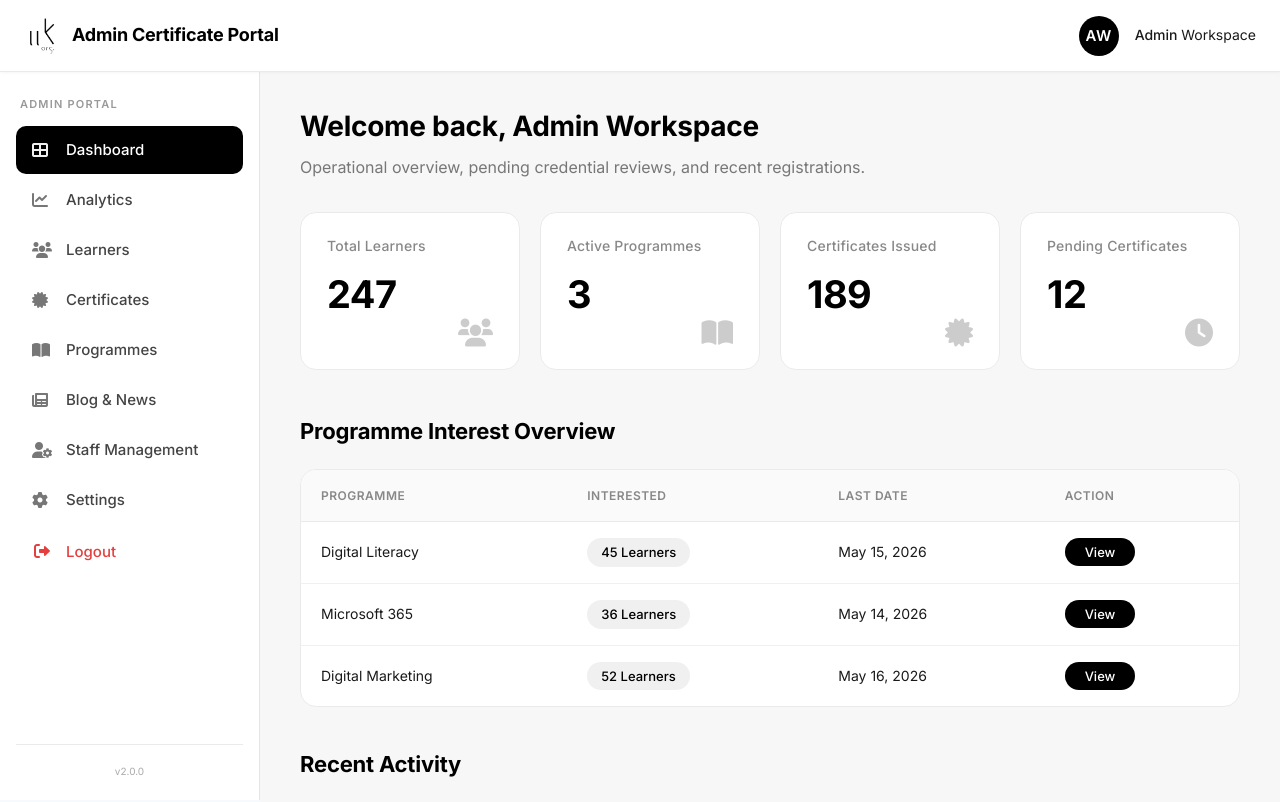
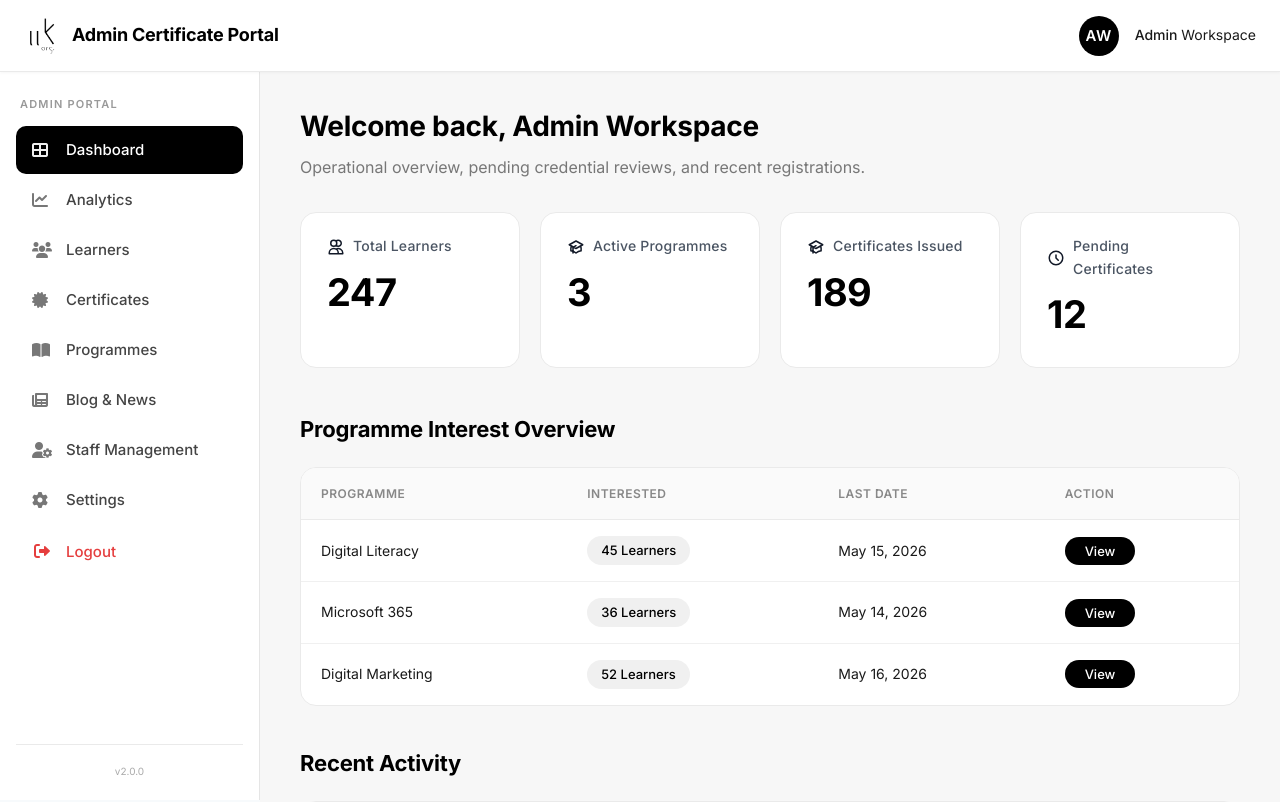
Before and after one commit to IIK-Organisation-NPO/IIK-portal-platform, a React (Vite) app: page /admin-dashboard in a window 1280 px wide. Shown: the top 802 px of the page. Built offline with nearby package versions, Linux system fonts and the light colour scheme; a web font is replaced by a local one.

Commit message:
Fix Admin Dashboard navigation and UI

```diff
--- a/src/pages/Admin_Screens/Admin_Dashboard.jsx
+++ b/src/pages/Admin_Screens/Admin_Dashboard.jsx
@@ -1,5 +1,6 @@
 // src/pages/Admin_Screens/Admin_Dashboard.jsx
 import React, { useState } from 'react';
+import { useNavigate } from 'react-router-dom';
 import Admin_Sidebar from '../../components/Admin/Admin_Sidebar';
 import Admin_Header from '../../components/Admin/Admin_Header';
 import '../../styles/Admin/Admin_Dashboard.css';
@@ -7,6 +8,7 @@ import '../../styles/Admin/Admin_Dashboard.css';
 const Admin_Dashboard = () => {
     const [isMobileMenuOpen, setIsMobileMenuOpen] = useState(false);
     const [activeNav, setActiveNav] = useState('dashboard');
+    const navigate = useNavigate();
 
     const toggleMobileMenu = () => {
         setIsMobileMenuOpen(!isMobileMenuOpen);
@@ -16,12 +18,28 @@ const Admin_Dashboard = () => {
         setIsMobileMenuOpen(false);
     };
 
-    // Stats data
+    // Stats data with correct icons
     const stats = [
-        { label: 'Total Learners', value: 247, icon: 'fa-users' },
-        { label: 'Active Programmes', value: 3, icon: 'fa-book-open' },
-        { label: 'Certificates Issued', value: 189, icon: 'fa-certificate' },
-        { label: 'Pending Certificates', value: 12, icon: 'fa-clock' },
+        {
+            label: 'Total Learners',
+            value: 247,
+            icon: 'M12 4.354a4 4 0 110 5.292M15 21H3v-1a6 6 0 0112 0v1zm0 0h6v-1a6 6 0 00-9-5.197M13 7a4 4 0 11-8 0 4 4 0 018 0z' // Users icon
+        },
+        {
+            label: 'Active Programmes',
+            value: 3,
+            icon: 'M12 14l9-5-9-5-9 5 9 5zm0 0l6.16-3.422a12.083 12.083 0 01.665 6.479A11.952 11.952 0 0012 20.055a11.952 11.952 0 00-6.824-2.998 12.078 12.078 0 01.665-6.479L12 14zm-4 6v-7.5l4-2.222' // Graduation icon
+        },
+        {
+            label: 'Certificates Issued',
+            value: 189,
+            icon: 'M12 14l9-5-9-5-9 5 9 5zm0 0l6.16-3.422a12.083 12.083 0 01.665 6.479A11.952 11.952 0 0012 20.055a11.952 11.952 0 00-6.824-2.998 12.078 12.078 0 01.665-6.479L12 14zm-4 6v-7.5l4-2.222' // Certificate/Ribbon badge icon
+        },
+        {
+            label: 'Pending Certificates',
+            value: 12,
+            icon: 'M12 8v4l3 3m6-3a9 9 0 11-18 0 9 9 0 0118 0z' // Clock icon
+        },
     ];
 
     // Programme interest data
@@ -37,6 +55,13 @@ const Admin_Dashboard = () => {
         { time: '1 hour ago', description: 'New learner registered: John Smith' },
         { time: '2 hours ago', description: 'Staff member updated program info: Microsoft 365' },
     ];
+
+    const handleViewInterested = (programmeName) => {
+        // Navigate to interested learners page with programme name as state
+        navigate('/admin/interested-learners', {
+            state: { programme: programmeName }
+        });
+    };
 
     return (
         <div className="admin-dashboard-layout">
@@ -63,9 +88,24 @@ const Admin_Dashboard = () => {
                     <div className="admin-stats-grid">
                         {stats.map((stat, index) => (
                             <div className="admin-stat-card" key={index}>
-                                <div className="admin-stat-label">{stat.label}</div>
+                                <div className="admin-stat-header">
+                                    <div className="admin-stat-icon">
+                                        <svg
+                                            width="18"
+                                            height="18"
+                                            viewBox="0 0 24 24"
+                                            fill="none"
+                                            stroke="#111827"
+                                            strokeWidth="2"
+                                            strokeLinecap="round"
+                                            strokeLinejoin="round"
+                                        >
+                                            <path d={stat.icon} />
+                                        </svg>
+                                    </div>
+                                    <div className="admin-stat-label">{stat.label}</div>
+                                </div>
                                 <div className="admin-stat-value">{stat.value}</div>
-                                <i className={`fas ${stat.icon} admin-stat-icon`}></i>
                             </div>
                         ))}
                     </div>
@@ -95,7 +135,12 @@ const Admin_Dashboard = () => {
                                             </td>
                                             <td>{prog.lastDate}</td>
                                             <td>
-                                                <button className="admin-view-btn">View</button>
+                                                <button
+                                                    className="admin-view-btn"
+                                                    onClick={() => handleViewInterested(prog.name)}
+                                                >
+                                                    View
+                                                </button>
                                             </td>
                                         </tr>
                                     ))}
--- a/src/styles/Admin/Admin_Dashboard.css
+++ b/src/styles/Admin/Admin_Dashboard.css
@@ -1,4 +1,5 @@
 /* src/styles/Admin/Admin_Dashboard.css */
+
 /* ---- Layout Wrapper ---- */
 .admin-dashboard-layout {
   display: flex;
@@ -32,6 +33,10 @@
   letter-spacing: -0.3px;
 }
 
+.admin-dashboard-content .admin-dashboard-welcome h1 span {
+  color: #000000;
+}
+
 .admin-dashboard-content .admin-dashboard-welcome p {
   font-size: 16px;
   color: #777777;
@@ -52,7 +57,8 @@
   padding: 22px 26px;
   border: 1px solid #eaeaea;
   transition: box-shadow 0.2s, transform 0.15s;
-  position: relative;
+  display: flex;
+  flex-direction: column;
 }
 
 .admin-dashboard-content .admin-stats-grid .admin-stat-card:hover {
@@ -60,10 +66,34 @@
   transform: translateY(-2px);
 }
 
+/* Header section with icon and label side by side */
+.admin-dashboard-content .admin-stats-grid .admin-stat-card .admin-stat-header {
+  display: flex;
+  align-items: center;
+  gap: 8px;
+  margin-bottom: 4px;
+}
+
+.admin-dashboard-content .admin-stats-grid .admin-stat-card .admin-stat-icon {
+  width: 18px;
+  height: 18px;
+  color: #111827;
+  display: flex;
+  align-items: center;
+  justify-content: center;
+  flex-shrink: 0;
+}
+
+.admin-dashboard-content .admin-stats-grid .admin-stat-card .admin-stat-icon svg {
+  width: 18px;
+  height: 18px;
+  stroke: #111827;
+}
+
 .admin-dashboard-content .admin-stats-grid .admin-stat-card .admin-stat-label {
   font-size: 14px;
   font-weight: 500;
-  color: #888888;
+  color: #4B5563;
   letter-spacing: 0.2px;
 }
 
@@ -71,15 +101,7 @@
   font-size: 38px;
   font-weight: 700;
   color: #000000;
-  margin-top: 6px;
   letter-spacing: -0.5px;
-}
-
-.admin-dashboard-content .admin-stats-grid .admin-stat-card .admin-stat-icon {
-  float: right;
-  font-size: 28px;
-  color: #cccccc;
-  margin-top: -6px;
 }
 
 /* ---- Programmes Section ---- */
@@ -239,10 +261,6 @@
     font-size: 30px;
   }
 
-  .admin-dashboard-content .admin-stats-grid .admin-stat-card .admin-stat-icon {
-    font-size: 22px;
-  }
-
   .admin-programme-table thead th,
   .admin-programme-table tbody td {
     padding: 12px 16px;
```
